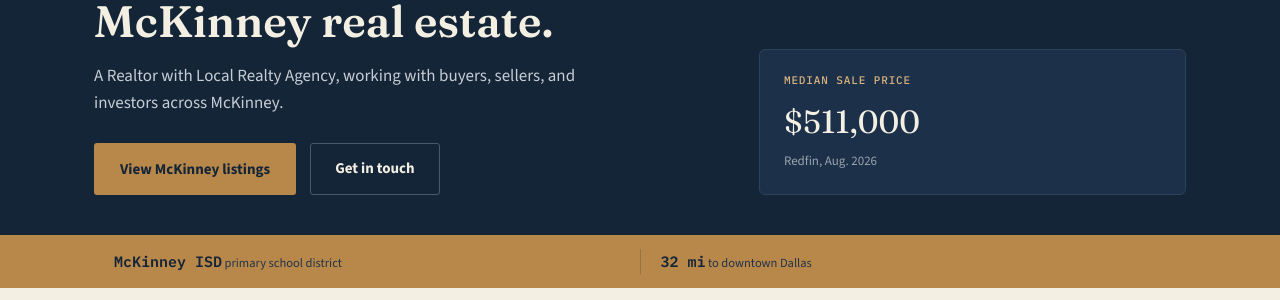
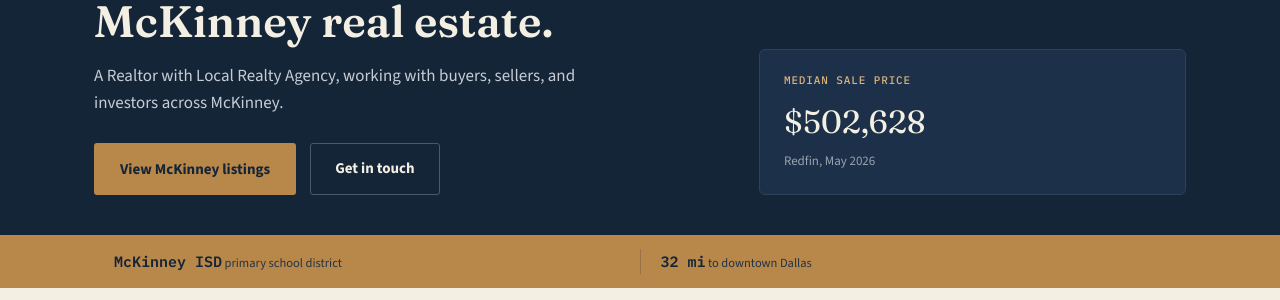
Before and after one commit to nathanielmorales7/deedanddoor, a Jekyll site: the page mckinney.html, which Jekyll copies as it is, in a window 1280 px wide and 900 px high. Shown: the part 199-499 px from the top of the window. Built offline with Jekyll 4.4.1, drawn with Linux system fonts in a browser that asks for light colours.

Commit message:
Correct median sale price to match real Redfin data (fixes region_type filter bug)

```diff
--- a/mckinney.html
+++ b/mckinney.html
@@ -208,8 +208,9 @@
     <div class="hero-fact">
       <div class="label">Median sale price</div>
       <!-- AUTO:PRICE:START -->
-      <div class="val">$511,000</div>
-      <div class="sub">Redfin, Aug. 2026</div>
+      <div class="val">$502,628</div>
+      <div class="sub">Redfin, May 2026</div>
+
       <!-- AUTO:PRICE:END -->
     </div>
   </div>
```
